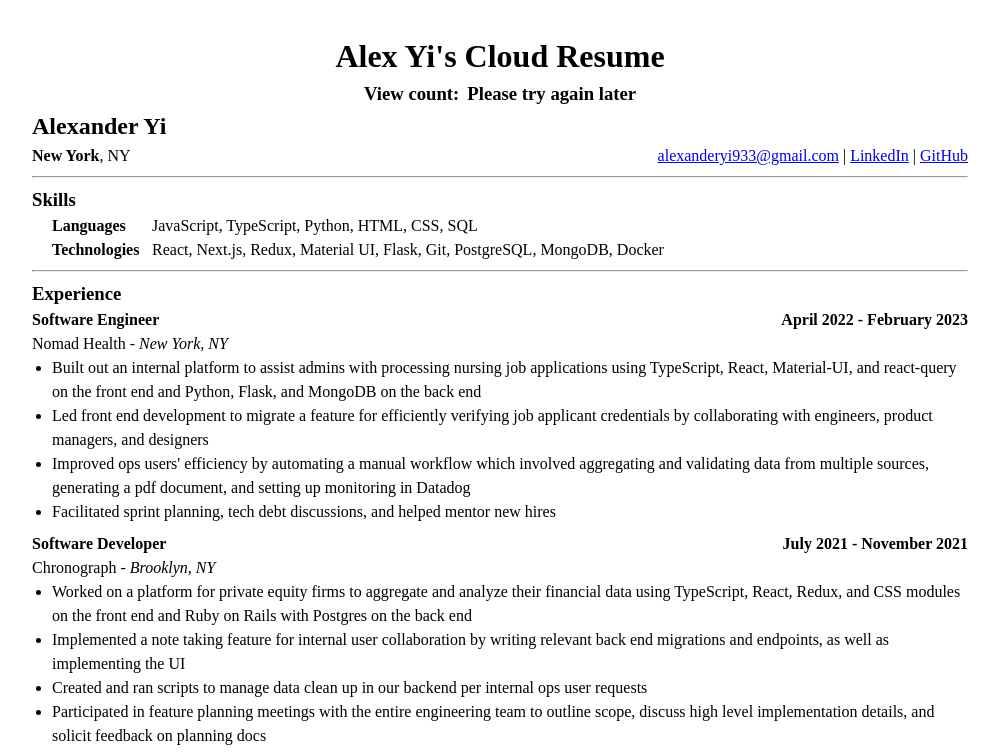
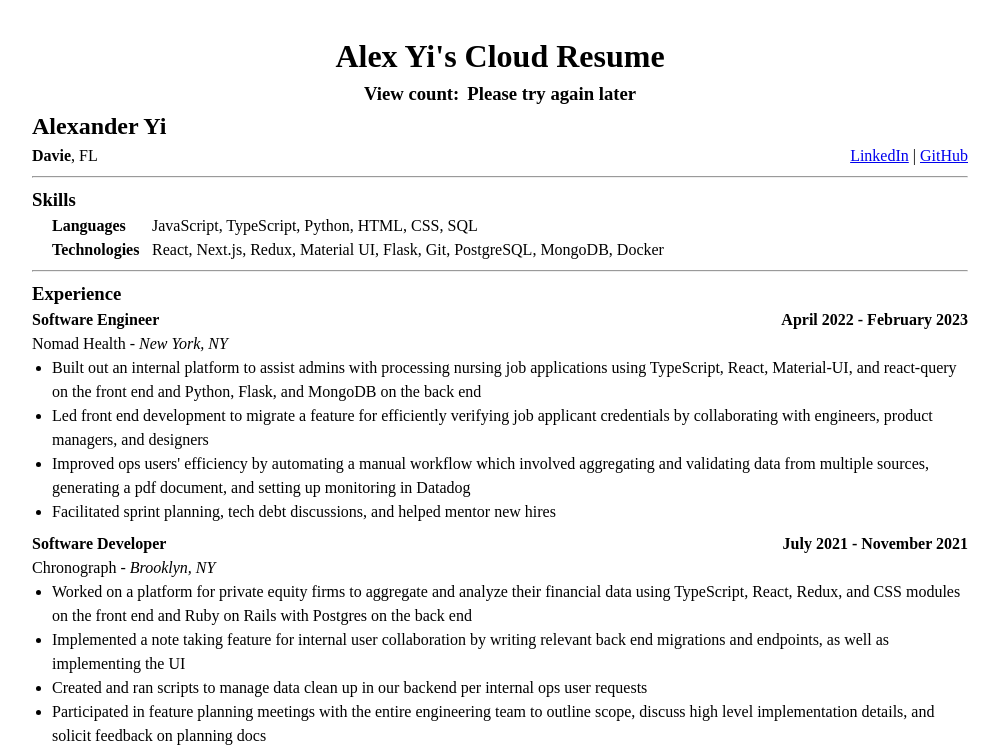
Before and after one commit to alex-yi37/cloud-resume-front-end, a plain HTML site: page public/index.html in a window 1280 px wide. Shown: the top 753 px of the page, without its empty margins (140-1139 px from the left). Drawn offline with Linux system fonts and the light colour scheme; no server answers.

Commit message:
remove email and change location on resume markup

```diff
--- a/public/index.html
+++ b/public/index.html
@@ -1,5 +1,5 @@
 <!-- taken from: https://www.freecodecamp.org/news/basic-html5-template-boilerplate-code-example/ -->
-<!DOCTYPE html>
+<!doctype html>
 <html lang="en">
   <head>
     <meta charset="UTF-8" />
@@ -19,12 +19,8 @@
       <div class="header">
         <h2>Alexander Yi</h2>
         <div class="header-details">
-          <p><b>New York</b>, NY</p>
+          <p><b>Davie</b>, FL</p>
           <p>
-            <a href="mailto:alexanderyi933@gmail.com"
-              >alexanderyi933@gmail.com</a
-            >
-            |
             <a href="https://www.linkedin.com/in/alexanderyi99/">LinkedIn</a> |
             <a href="https://github.com/alex-yi37">GitHub</a>
           </p>
```
